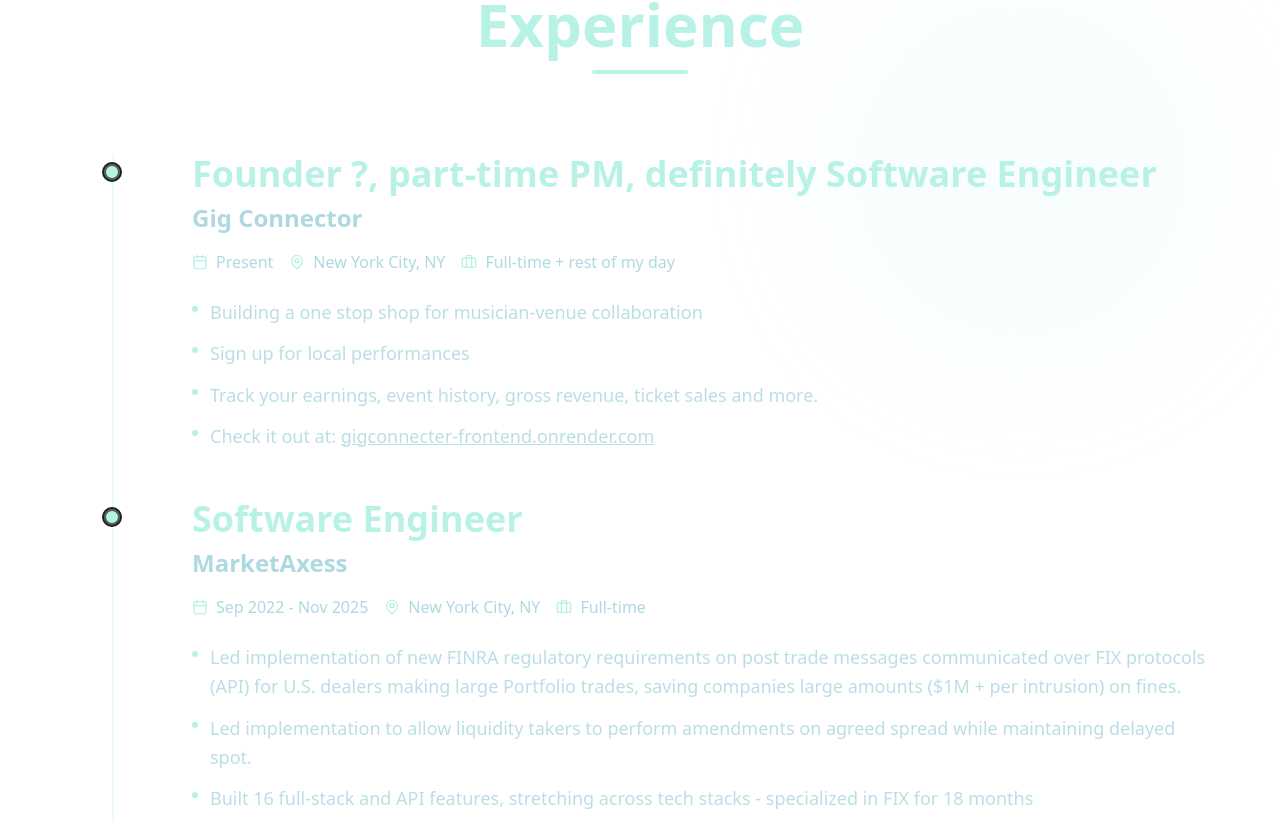
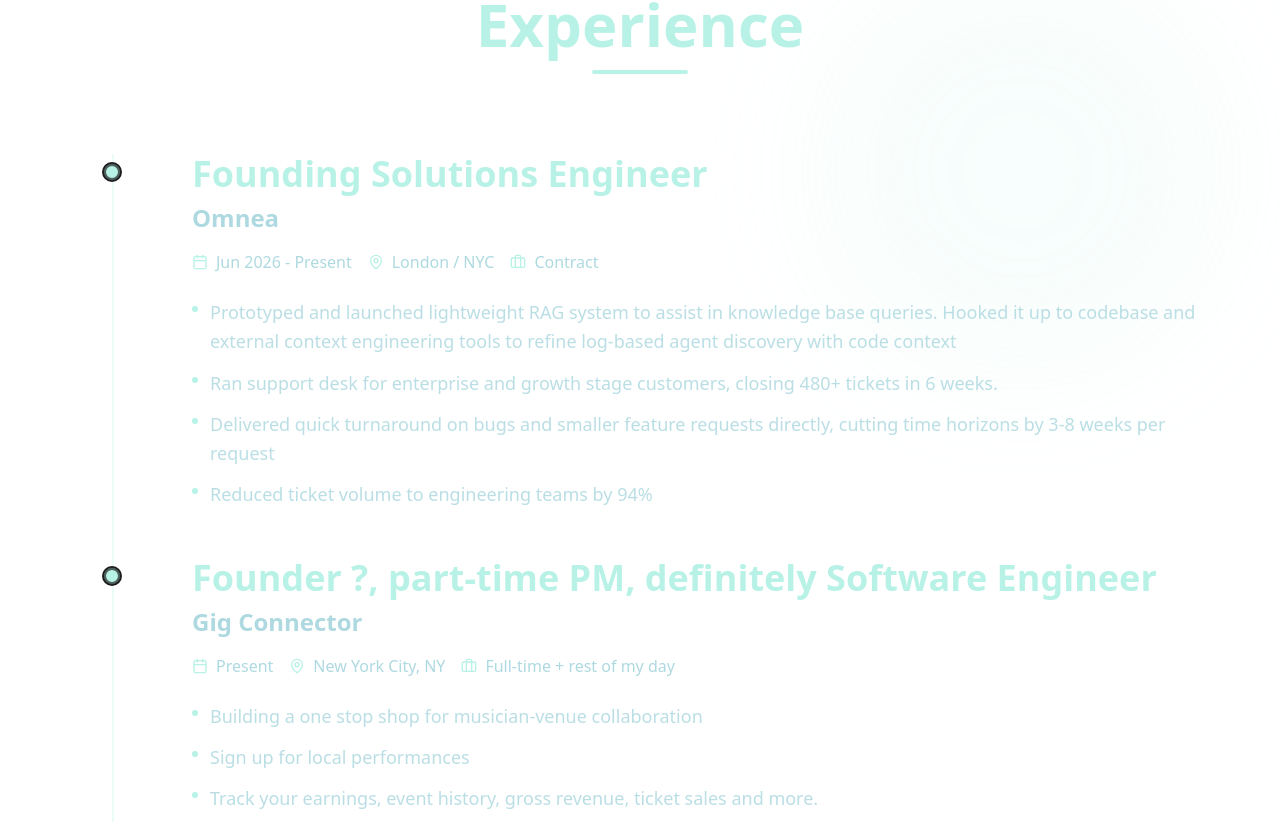
Before and after one commit to g23polar/portfolio, a React (Vite) app: page / in a window 1280 px wide. Shown: the part 1478-2300 px from the top of the page. Built offline with nearby package versions, Linux system fonts and the light colour scheme.

Commit message:
omnea workexp

```diff
--- a/src/components/Experience.jsx
+++ b/src/components/Experience.jsx
@@ -7,7 +7,20 @@ function Experience() {
   const { theme } = useContext(ThemeContext);
 
   const experiences = [
+  {
+    title: 'Founding Solutions Engineer',
+    company: 'Omnea',
+    period: 'Jun 2026 - Present',
+    location: 'London / NYC',
+    type: 'Contract',
+    description: [
+      'Prototyped and launched lightweight RAG system to assist in knowledge base queries. Hooked it up to codebase and external context engineering tools to refine log-based agent discovery with code context',
+'Ran support desk for enterprise and growth stage customers, closing 480+ tickets in 6 weeks.',
+'Delivered quick turnaround on bugs and smaller feature requests directly, cutting time horizons by 3-8 weeks per request',
+'Reduced ticket volume to engineering teams by 94%'
 
+    ]
+  },
   {
     title:'Founder ?, part-time PM, definitely Software Engineer',
     company:'Gig Connector',
```
